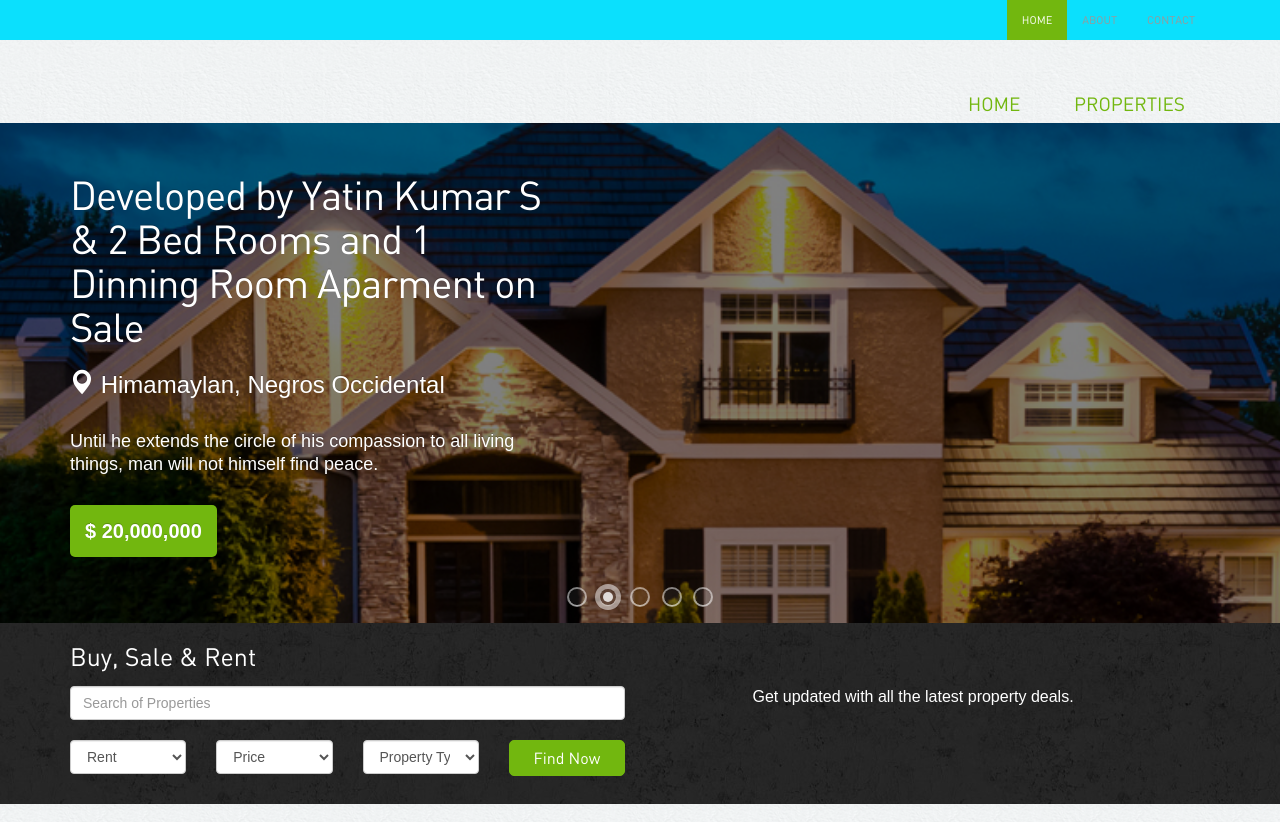
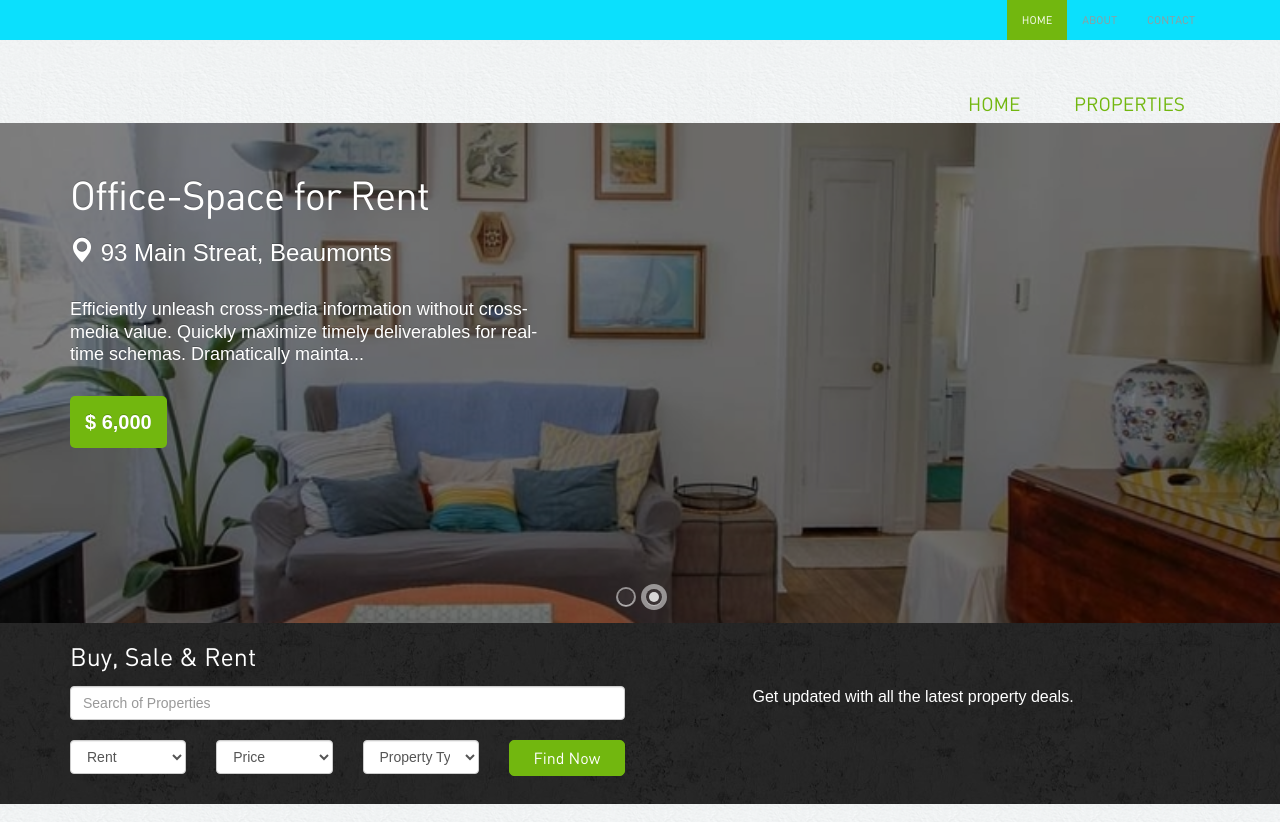
Before and after one commit to Yk212006/Real-Estate-Management, a PHP site: page / in a window 1280 px wide. Shown: the top 822 px of the page. Run offline with PHP 8.4, Linux system fonts and the light colour scheme; data comes from the database, SQL or seed files in the repository.

Commit message:
Add files via upload

```diff
--- a/realestate/index.php
+++ b/realestate/index.php
@@ -108,76 +108,108 @@ if(!$result){
             <div id="slider" class="sl-slider-wrapper">
 
         <div class="sl-slider">
+        <?php
+        // Fetch exactly 5 available properties for the slider
+        $slider_query = "SELECT * FROM properties WHERE availablility = 1 ORDER BY RAND() LIMIT 5";
+        $slider_result = mysqli_query($con, $slider_query);
 
-          <div class="sl-slide" data-orientation="horizontal" data-slice1-rotation="-25" data-slice2-rotation="-25" data-slice1-scale="2" data-slice2-scale="2">
+        // Get all available properties
+        $properties = [];
+        while($prop = mysqli_fetch_assoc($slider_result)) {
+            $properties[] = $prop;
+        }
+
+        $total_properties = count($properties);
+
+        // If no available properties, show a message
+        if ($total_properties === 0) {
+            $properties[] = [
+                'property_id' => '#',
+                'property_title' => 'No Properties Available',
+                'property_address' => 'Please check back later',
+                'property_details' => 'We currently have no available properties. Please check back soon for new listings.',
+                'price' => 0,
+                'property_img' => 'images/properties/default.jpg',
+                'bed_room' => 0,
+                'liv_room' => 0,
+                'parking' => 0
+            ];
+            $total_properties = 1;
+        }
+
+        // Expanded slider animation configurations for more variety
+        $animations = [
+            ['horizontal', -25, -25, 2, 2],    // Slide in from right
+            ['vertical', 10, -15, 1.5, 1.5],   // Slide in from bottom
+            ['horizontal', 3, 3, 2, 1],        // Zoom in
+            ['vertical', -5, 25, 2, 1],        // Slide in from top
+            ['horizontal', -5, 10, 2, 1],      // Slide in from left
+            ['vertical', 15, -10, 1.8, 1.2],   // Slide in from bottom right
+            ['horizontal', -15, 15, 2.2, 1.5], // Diagonal slide
+            ['vertical', 5, -20, 1.7, 1.3]     // Slide in from bottom left
+        ];
+
+
+        $i = 0;
+        foreach($properties as $property) {
+            $animation = $animations[$i % count($animations)];
+            $i++;
+
+            // Get the first image if property_img contains multiple images
+            $images = explode(',', $property['property_img']);
+            $main_image = !empty($images[0]) ? $images[0] : 'images/properties/default.jpg';
+            ?>
+            <div class="sl-slide"
+                 data-orientation="<?php echo $animation[0]; ?>"
+                 data-slice1-rotation="<?php echo $animation[1]; ?>"
+                 data-slice2-rotation="<?php echo $animation[2]; ?>"
+                 data-slice1-scale="<?php echo $animation[3]; ?>"
+                 data-slice2-scale="<?php echo $animation[4]; ?>">
                 <div class="sl-slide-inner">
-              <div class="bg-img bg-img-1"></div>
-              <h2><a href="#"> Developed by Yatin Kumar S & 2 Bed Rooms and 1 Dinning Room Aparment on Sale</a></h2>
+                    <div class="bg-img" style="background-image: url('<?php echo $main_image; ?>');"></div>
+                    <h2><a href="property-detail.php?id=<?php echo $property['property_id']; ?>">
+                        <?php echo htmlspecialchars($property['property_title']); ?>
+                    </a></h2>
                     <blockquote>
-              <p class="location"><span class="glyphicon glyphicon-map-marker"></span>Developed by Yatin Kumar S & Binalbagan, Negros Occidental</p>
-              <p>Developed by Yatin Kumar S &  Until he extends the circle of his compassion to all living things, man will not himself find peace.</p>
-              <cite>$ 20,000,000</cite>
+                        <p class="location">
+                            <span class="glyphicon glyphicon-map-marker"></span>
+                            <?php echo htmlspecialchars($property['property_address']); ?>
+                        </p>
+                        <p><?php echo substr(strip_tags($property['property_details']), 0, 150); ?>...</p>
+                        <cite>$ <?php echo number_format($property['price']); ?></cite>
                     </blockquote>
                 </div>
             </div>
-
-          <div class="sl-slide" data-orientation="vertical" data-slice1-rotation="10" data-slice2-rotation="-15" data-slice1-scale="1.5" data-slice2-scale="1.5">
+            <?php
+        }
+        if ($i == 0) {
+            // Fallback in case no properties are found
+            echo '<div class="sl-slide">
                     <div class="sl-slide-inner">
-              <div class="bg-img bg-img-2"></div>
-              <h2><a href="#"> Developed by Yatin Kumar S & 2 Bed Rooms and 1 Dinning Room Aparment on Sale</a></h2>
+                        <div class="bg-img bg-img-1"></div>
+                        <h2><a href="#">No Properties Available</a></h2>
                         <blockquote>
-              <p class="location"><span class="glyphicon glyphicon-map-marker"></span> Himamaylan, Negros Occidental</p>
-              <p>Until he extends the circle of his compassion to all living things, man will not himself find peace.</p>
-              <cite>$ 20,000,000</cite>
+                            <p>Check back soon for new property listings.</p>
                         </blockquote>
                     </div>
-          </div>
-
-          <div class="sl-slide" data-orientation="horizontal" data-slice1-rotation="3" data-slice2-rotation="3" data-slice1-scale="2" data-slice2-scale="1">
-            <div class="sl-slide-inner">
-              <div class="bg-img bg-img-3"></div>
-              <h2><a href="#">2 Bed Rooms and 1 Dinning Room Aparment on Sale</a></h2>
-              <blockquote>
-              <p class="location"><span class="glyphicon glyphicon-map-marker"></span> Kabankalan, Negros Occidental</p>
-              <p>Until he extends the circle of his compassion to all living things, man will not himself find peace.</p>
-              <cite>$ 20,000,000</cite>
-              </blockquote>
-            </div>
-          </div>
-
-          <div class="sl-slide" data-orientation="vertical" data-slice1-rotation="-5" data-slice2-rotation="25" data-slice1-scale="2" data-slice2-scale="1">
-            <div class="sl-slide-inner">
-              <div class="bg-img bg-img-4"></div>
-              <h2><a href="#">2 Bed Rooms and 1 Dinning Room Aparment on Sale</a></h2>
-              <blockquote>
-              <p class="location"><span class="glyphicon glyphicon-map-marker"></span>Bacolod, Negros Occidental</p>
-              <p>Until he extends the circle of his compassion to all living things, man will not himself find peace.</p>
-              <cite>$ 20,000,000</cite>
-              </blockquote>
-            </div>
-          </div>
-
-          <div class="sl-slide" data-orientation="horizontal" data-slice1-rotation="-5" data-slice2-rotation="10" data-slice1-scale="2" data-slice2-scale="1">
-            <div class="sl-slide-inner">
-              <div class="bg-img bg-img-5"></div>
-              <h2><a href="#">2 Bed Rooms and 1 Dinning Room Aparment on Sale</a></h2>
-              <blockquote>
-              <p class="location"><span class="glyphicon glyphicon-map-marker"></span> Hinigaran, Negros Occidental</p>
-              <p>Until he extends the circle of his compassion to all living things, man will not himself find peace.</p>
-              <cite>$ 20,000,000</cite>
-              </blockquote>
-            </div>
-          </div>
+                </div>';
+        }
+        ?>
         </div><!-- /sl-slider -->
 
 
 
         <nav id="nav-dots" class="nav-dots">
-          <span class="nav-dot-current"></span>
-          <span></span>
-          <span></span>
-          <span></span>
-          <span></span>
+            <?php
+            // Generate navigation dots based on actual number of slides
+            $dots_to_show = min(8, $total_properties); // Show max 8 dots
+            if ($dots_to_show > 0) {
+                echo '<span class="nav-dot-current"></span>';
+                for ($i = 1; $i < $dots_to_show; $i++) {
+                    echo '<span></span>';
+                }
+            }
+            ?>
         </nav>
 
       </div><!-- /slider-wrapper -->
```
Also changed, not shown: realestate/check_properties.php (added, +70 -0 lines). Lines whose indentation alone changed are shown as unchanged.
